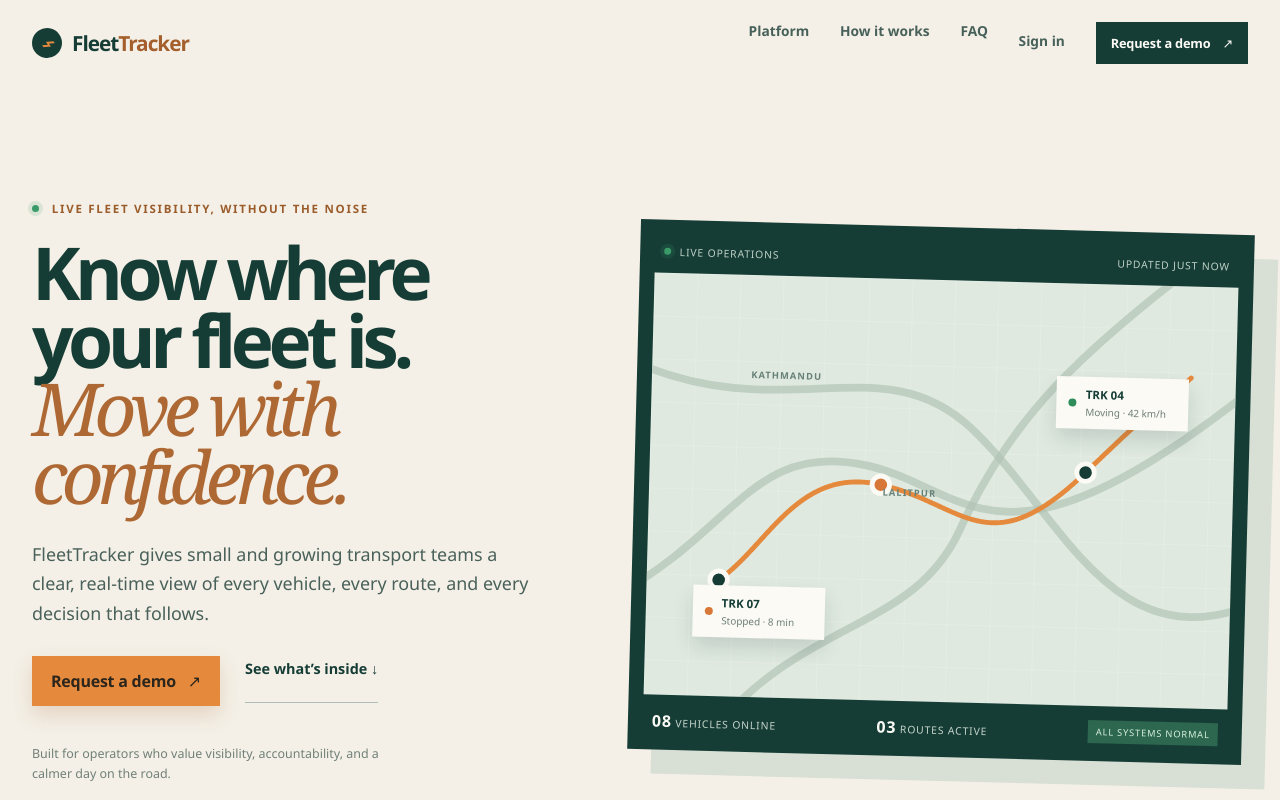
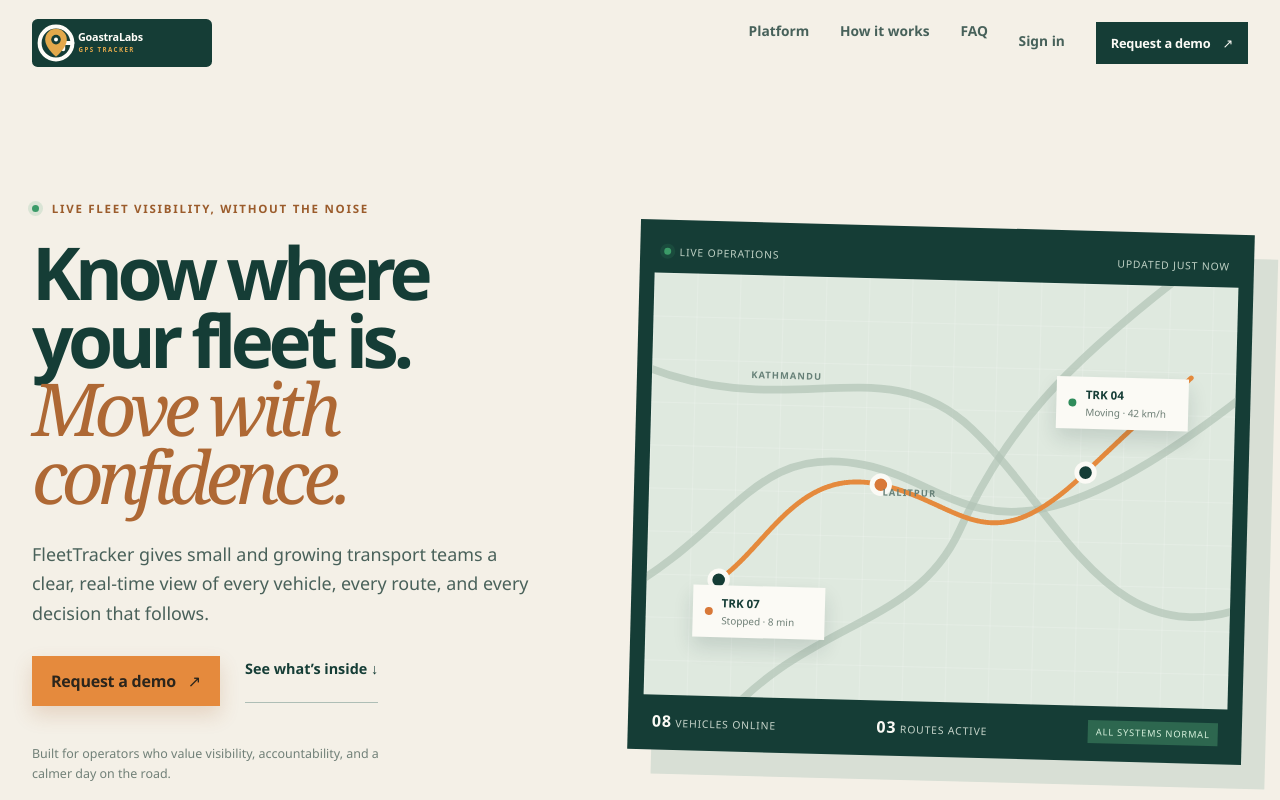
Before and after one commit to mystikraz/GpsTracker, a React (Vite) app in the folder web/: page / in a window 1280 px wide. Shown: the top 800 px of the page. Built offline with nearby package versions, Linux system fonts and the light colour scheme.

Commit message:
feat: update branding in index.html and main.tsx, and enhance landing page styles

```diff
--- a/web/index.html
+++ b/web/index.html
@@ -10,16 +10,16 @@
     <link rel="canonical" href="https://tracker.goastralabs.com/" />
     <meta property="og:type" content="website" />
     <meta property="og:url" content="https://tracker.goastralabs.com/" />
-    <meta property="og:title" content="FleetTracker | Real-time GPS fleet visibility" />
+    <meta property="og:title" content="GoastraLabs GPS Tracker | Real-time fleet visibility" />
     <meta property="og:description" content="A clearer operating picture for small fleets, logistics teams, and transport operators." />
     <meta property="og:image" content="https://tracker.goastralabs.com/logo.png" />
     <meta name="twitter:card" content="summary_large_image" />
-    <meta name="twitter:title" content="FleetTracker | Real-time GPS fleet visibility" />
+    <meta name="twitter:title" content="GoastraLabs GPS Tracker | Real-time fleet visibility" />
     <meta name="twitter:description" content="See your fleet live, understand every route, and keep control simple." />
     <link rel="icon" href="/favicon.svg" type="image/svg+xml" />
     <link rel="icon" href="/favicon.ico" sizes="16x16 32x32 48x48" />
     <link rel="apple-touch-icon" href="/apple-touch-icon.png" />
-    <title>FleetTracker | Real-time GPS fleet visibility</title>
+    <title>GoastraLabs GPS Tracker | Real-time fleet visibility</title>
   </head>
   <body>
     <div id="root"></div>
--- a/web/src/styles.css
+++ b/web/src/styles.css
@@ -41,9 +41,8 @@ button[aria-busy="true"] { cursor: wait; }
 .landing-page { --ink: #17332f; --deep: #153d36; --paper: #f4f0e7; --cream: #fbfaf5; --sage: #dce8df; --line: #c6d3c9; --orange: #e58a3d; min-height: 100vh; overflow: hidden; background: var(--paper); color: var(--ink); }
 .landing-page a { color: inherit; }
 .landing-nav { width: min(1280px, calc(100% - 64px)); margin: auto; min-height: 86px; display: flex; align-items: center; justify-content: space-between; gap: 28px; }
-.landing-brand { display: inline-flex; align-items: center; gap: 10px; text-decoration: none; font-weight: 850; letter-spacing: -.05em; font-size: 1.3rem; color: var(--deep) !important; }
-.landing-brand > span:last-child > span { color: #a45f2d; }
-.brand-mark { display: grid; place-items: center; width: 30px; height: 30px; border-radius: 50%; background: var(--deep); color: var(--orange); font-size: 1.5rem; line-height: 1; transform: rotate(-35deg); }
+.landing-brand { display: block; width: 180px; height: 48px; background: url("/logo.svg") center / contain no-repeat; text-decoration: none; color: transparent !important; }
+.landing-brand > span { display: none; }
 .landing-nav-links { display: flex; align-items: center; gap: clamp(14px, 2.4vw, 34px); font-size: .86rem; font-weight: 700; }
 .landing-nav-links > a:not(.button) { text-decoration: none; color: #47615a; }
 .landing-nav-links > a:not(.button):hover, .landing-footer a:hover { color: var(--orange); }
@@ -85,6 +84,6 @@ button[aria-busy="true"] { cursor: wait; }
 .workflow-section { display: grid; grid-template-columns: .85fr 1.15fr; gap: 70px; padding-top: 0; }.workflow-heading h2 { font-size: clamp(2.8rem, 4.4vw, 5rem); }.workflow-steps { display: grid; grid-template-columns: repeat(3, 1fr); gap: 25px; padding-top: 12px; }.workflow-steps > div { padding-top: 18px; border-top: 2px solid var(--deep); }.workflow-steps h3 { margin-top: 42px; }.workflow-steps p { font-size: .9rem; }
 .landing-cta { width: min(1280px, calc(100% - 64px)); margin: 0 auto; padding: clamp(50px, 7vw, 94px) clamp(25px, 7vw, 100px); display: grid; grid-template-columns: 1fr 1fr; gap: 50px; align-items: end; background: var(--deep); color: var(--cream); }.landing-cta h2 { color: var(--cream); font-size: clamp(3rem, 5vw, 5.3rem); }.landing-cta h2 em { color: #e7a269; }.landing-cta > div:last-child { max-width: 360px; }.landing-cta p:not(.landing-kicker) { color: #c0d1c5; line-height: 1.65; margin: 0 0 28px; }
 .landing-faq { width: min(1120px, calc(100% - 64px)); margin: auto; padding: clamp(100px, 13vw, 170px) 0; display: grid; grid-template-columns: .8fr 1.2fr; gap: clamp(50px, 10vw, 160px); }.landing-faq h2 { font-size: clamp(2.8rem, 4.5vw, 5rem); }.faq-list details { padding: 20px 0; border-top: 1px solid #aebeb6; }.faq-list details:last-child { border-bottom: 1px solid #aebeb6; }.faq-list summary { cursor: pointer; color: var(--deep); font-size: 1.05rem; font-weight: 800; }.faq-list p { max-width: 570px; margin: 16px 0 0; color: #61736a; line-height: 1.65; }
-.landing-footer { width: min(1280px, calc(100% - 64px)); margin: auto; padding: 28px 0 35px; display: flex; align-items: center; justify-content: space-between; gap: 20px; border-top: 1px solid var(--line); color: #708179; font-size: .75rem; }.landing-footer .landing-brand { font-size: 1rem; }.landing-footer a:last-child { color: var(--deep); font-weight: 800; text-decoration: none; }
+.landing-footer { width: min(1280px, calc(100% - 64px)); margin: auto; padding: 28px 0 35px; display: flex; align-items: center; justify-content: space-between; gap: 20px; border-top: 1px solid var(--line); color: #708179; font-size: .75rem; }.landing-footer .landing-brand { width: 145px; height: 39px; }.landing-footer a:last-child { color: var(--deep); font-weight: 800; text-decoration: none; }
 @media (max-width: 900px) { .landing-nav-links > a:not(.button) { display: none; }.landing-hero { grid-template-columns: 1fr; padding-top: 65px; }.hero-copy h1 { font-size: clamp(3.4rem, 12vw, 6rem); }.hero-visual { max-width: 720px; width: 100%; }.section-intro, .workflow-section, .landing-faq { grid-template-columns: 1fr; }.section-intro { margin-bottom: 55px; }.workflow-section { gap: 45px; }.landing-cta { grid-template-columns: 1fr; align-items: start; }.landing-footer { flex-wrap: wrap; }.landing-footer > span { order: 3; width: 100%; } }
 @media (max-width: 560px) { .landing-nav, .landing-hero, .landing-proof, .landing-section, .landing-cta, .landing-faq, .landing-footer { width: min(100% - 32px, 1280px); }.landing-nav { min-height: 72px; }.landing-nav-links { gap: 10px; }.nav-login { display: none; }.button-small { padding-inline: 11px; }.hero-actions { align-items: stretch; flex-direction: column; }.hero-actions .button { width: fit-content; }.hero-visual { padding: 10px; box-shadow: 10px 10px 0 #d8dfd5; }.map-art { height: 300px; }.map-card { min-width: 112px; padding: 8px; font-size: .63rem; }.map-card-one { right: 3%; }.map-card-two { left: 3%; }.visual-footer { flex-wrap: wrap; }.visual-footer .status-pill { width: 100%; text-align: center; }.landing-proof { align-items: flex-start; flex-direction: column; gap: 10px; }.proof-line { width: 100%; }.feature-list article { grid-template-columns: 38px 1fr 20px; gap: 10px; }.feature-list h3 { font-size: 1.12rem; }.workflow-steps { grid-template-columns: 1fr; gap: 30px; }.workflow-steps h3 { margin-top: 20px; }.landing-footer { align-items: flex-start; flex-direction: column; } }
```
Also changed, not shown: web/src/main.tsx (+1 -1 lines).
